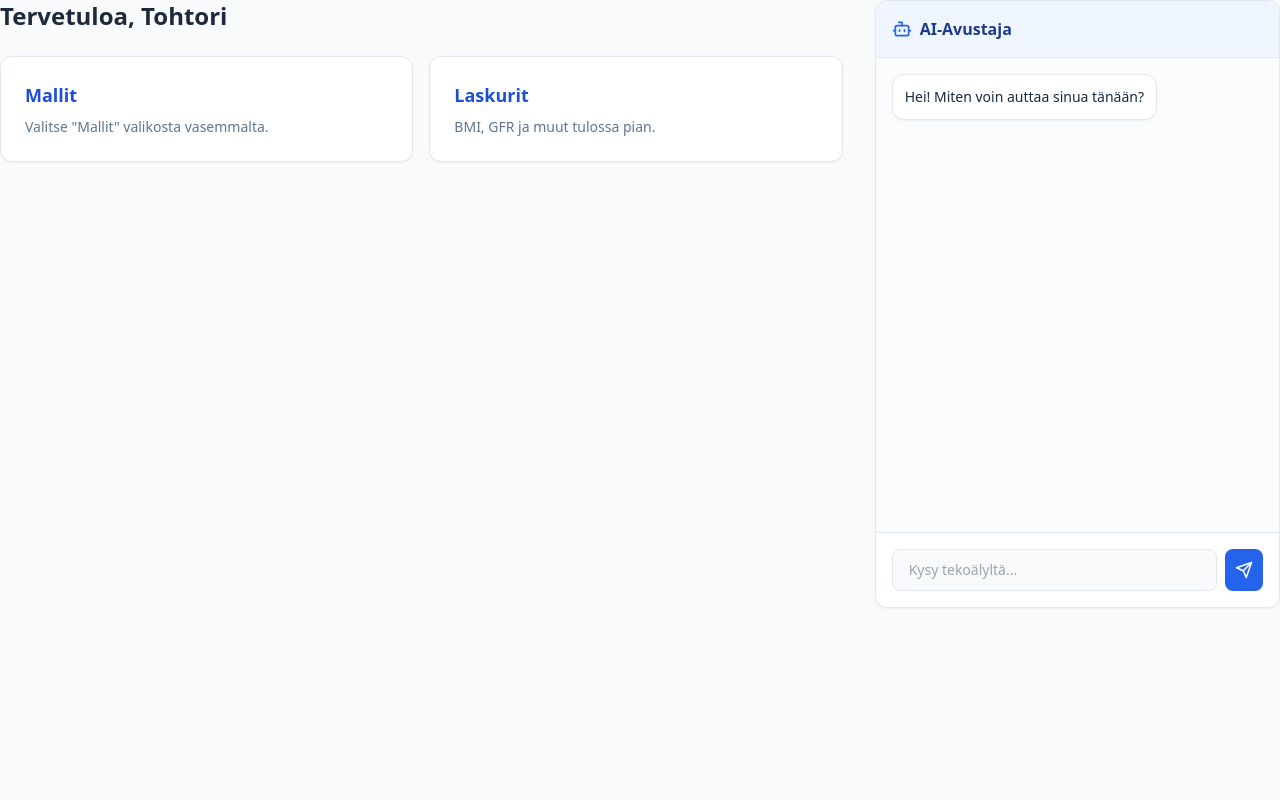
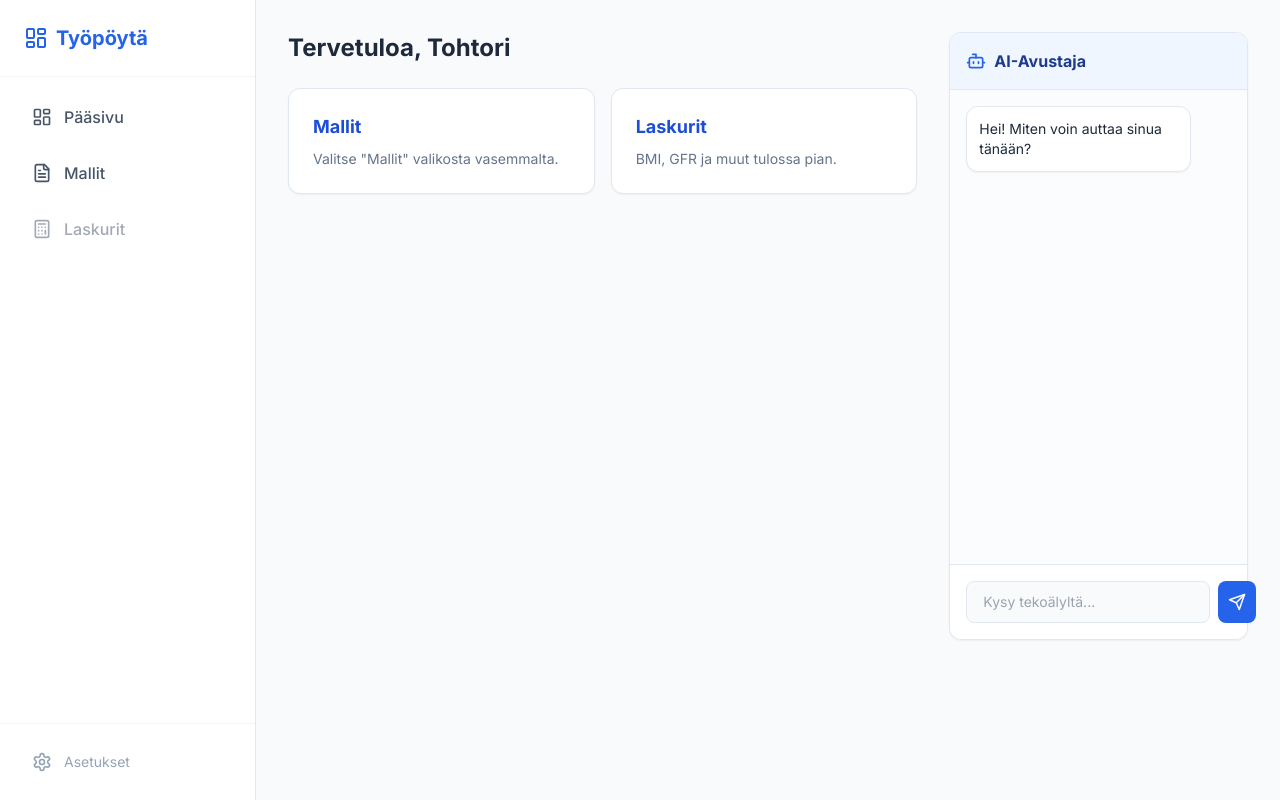
Before and after one commit to kapiur/LaakarinTyopoyta, a Next.js app: page / in a window 1280 px wide. Built offline with nearby package versions, Linux system fonts and the light colour scheme.

Commit message:
Update layout.tsx

```diff
--- a/app/layout.tsx
+++ b/app/layout.tsx
@@ -1,9 +1,14 @@
+import type { Metadata } from "next";
+import { Inter } from "next/font/google";
 import "./globals.css";
-import type { Metadata } from "next";
+import Link from "next/link";
+import { LayoutDashboard, FileText, Calculator, Settings } from "lucide-react";
+
+const inter = Inter({ subsets: ["latin"] });
 
 export const metadata: Metadata = {
-  title: "LaakarinTyopoyta",
-  description: "Lääkärin työpöytä - Kapustin.fi",
+  title: "Lääkärin Työpöytä",
+  description: "Työkalut lääkärin arkeen",
 };
 
 export default function RootLayout({
@@ -13,7 +18,48 @@ export default function RootLayout({
 }) {
   return (
     <html lang="fi">
-      <body>{children}</body>
+      <body className={`${inter.className} bg-slate-50 text-slate-900`}>
+        <div className="flex h-screen overflow-hidden">
+          {/* БОКОВОЕ МЕНЮ */}
+          <aside className="w-64 bg-white border-r border-slate-200 flex flex-col">
+            <div className="p-6 border-b border-slate-100">
+              <Link href="/" className="text-xl font-bold text-blue-600 flex items-center gap-2">
+                <LayoutDashboard size={24} />
+                <span>Työpöytä</span>
+              </Link>
+            </div>
+
+            <nav className="flex-1 p-4 space-y-2">
+              <Link href="/" className="flex items-center gap-3 px-4 py-3 text-slate-600 hover:bg-blue-50 hover:text-blue-600 rounded-xl transition-all">
+                <LayoutDashboard size={20} />
+                <span className="font-medium">Pääsivu</span>
+              </Link>
+
+              <Link href="/templates" className="flex items-center gap-3 px-4 py-3 text-slate-600 hover:bg-blue-50 hover:text-blue-600 rounded-xl transition-all">
+                <FileText size={20} />
+                <span className="font-medium">Mallit</span>
+              </Link>
+
+              <Link href="/calculators" className="flex items-center gap-3 px-4 py-3 text-slate-600 hover:bg-blue-50 hover:text-blue-600 rounded-xl transition-all opacity-50 cursor-not-allowed">
+                <Calculator size={20} />
+                <span className="font-medium">Laskurit</span>
+              </Link>
+            </nav>
+
+            <div className="p-4 border-t border-slate-100">
+              <button className="flex items-center gap-3 w-full px-4 py-3 text-slate-400 hover:text-slate-600 transition-all">
+                <Settings size={20} />
+                <span className="text-sm">Asetukset</span>
+              </button>
+            </div>
+          </aside>
+
+          {/* ОСНОВНОЙ КОНТЕНТ */}
+          <main className="flex-1 overflow-auto p-8">
+            {children}
+          </main>
+        </div>
+      </body>
     </html>
   );
 }
```
